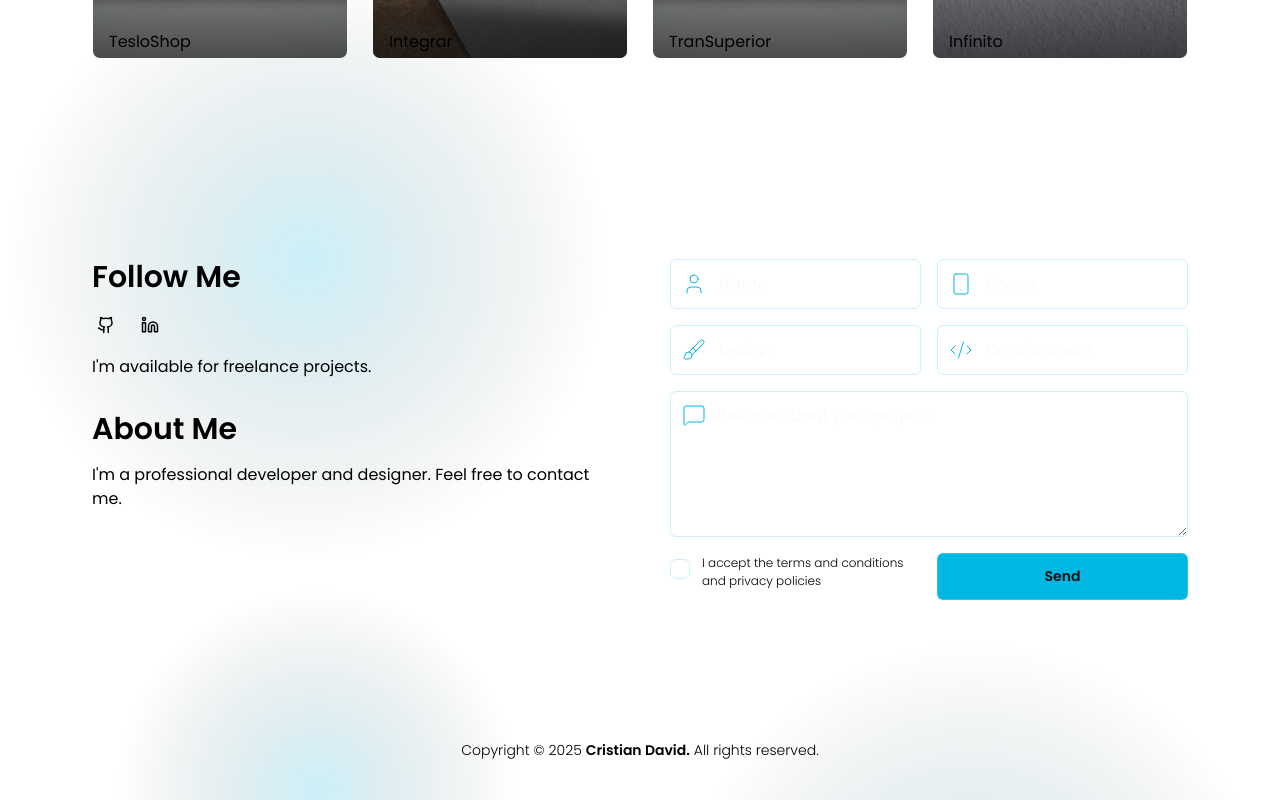
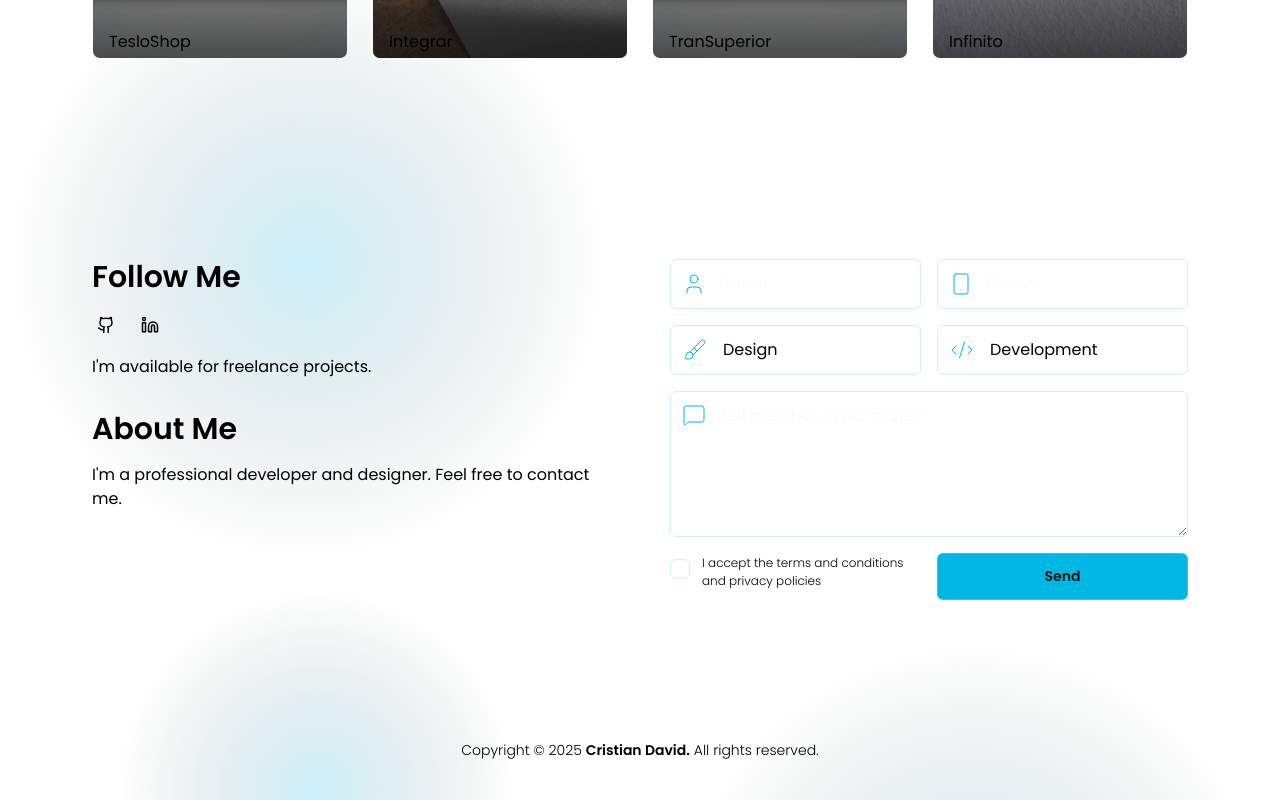
Before and after one commit to crdavip/portfolio, a Next.js app: page /en in a window 1280 px wide. Shown: the part 2601-3401 px from the top of the page. Built offline with nearby package versions, Linux system fonts and the light colour scheme.

Commit message:
Check is configurated in contact form

```diff
--- a/src/app/[locale]/globals.css
+++ b/src/app/[locale]/globals.css
@@ -416,6 +416,20 @@ button {
     box-shadow: var(--shadow-light-05);
   }
 
+  .check-form {
+    @apply w-full py-3 pl-3 rounded-md cursor-pointer;
+    background-color: transparent;
+    border: 0.5px solid var(--color-primary-20);
+    transition: var(--transition-all);
+  }
+
+  .check-form:is(:where(.peer):checked ~ *) {
+    outline: none;
+    background-color: var(--color-light-05);
+    border: 0.5px solid var(--color-light-20);
+    box-shadow: var(--shadow-light-05);
+  }
+
   .label-form {
     @apply flex items-center relative;
   }
--- a/src/components/ui/contact/Contact.tsx
+++ b/src/components/ui/contact/Contact.tsx
@@ -27,14 +27,24 @@ export const Contact = () => {
           </label>
         </div>
         <div className="grid grid-cols-1 sm:grid-cols-2 gap-4">
-          <label htmlFor="design" className="label-form">
-            <Brush className="absolute ml-3 text-primary-color" strokeWidth={1} />
-            <input type="text" name="design" placeholder={t("design")} className="input-form" />
-          </label>
-          <label htmlFor="develop" className="label-form">
-            <CodeXml className="absolute ml-3 text-primary-color" strokeWidth={1} />
-            <input type="text" name="develop" placeholder={t("develop")} className="input-form" />
-          </label>
+          <div className="flex items-center justify-center">
+            <input type="checkbox" id="design-option" value="design" className="peer absolute hidden" />
+            <label htmlFor="design-option" className="check-form">
+              <div className="flex items-center gap-4">
+                <Brush className="text-primary-color" strokeWidth={1} />
+                <p>{t("design")}</p>
+              </div>
+            </label>
+          </div>
+          <div className="flex items-center justify-center">
+            <input type="checkbox" id="develop-option" value="develop" className="peer absolute hidden" />
+            <label htmlFor="develop-option" className="check-form">
+              <div className="flex items-center gap-4">
+                <CodeXml className="text-primary-color" strokeWidth={1} />
+                <p>{t("develop")}</p>
+              </div>
+            </label>
+          </div>
         </div>
         <label htmlFor="message" className="label-message">
           <MessageSquare className="absolute ml-3 mt-3 text-primary-color" strokeWidth={1} />
```
